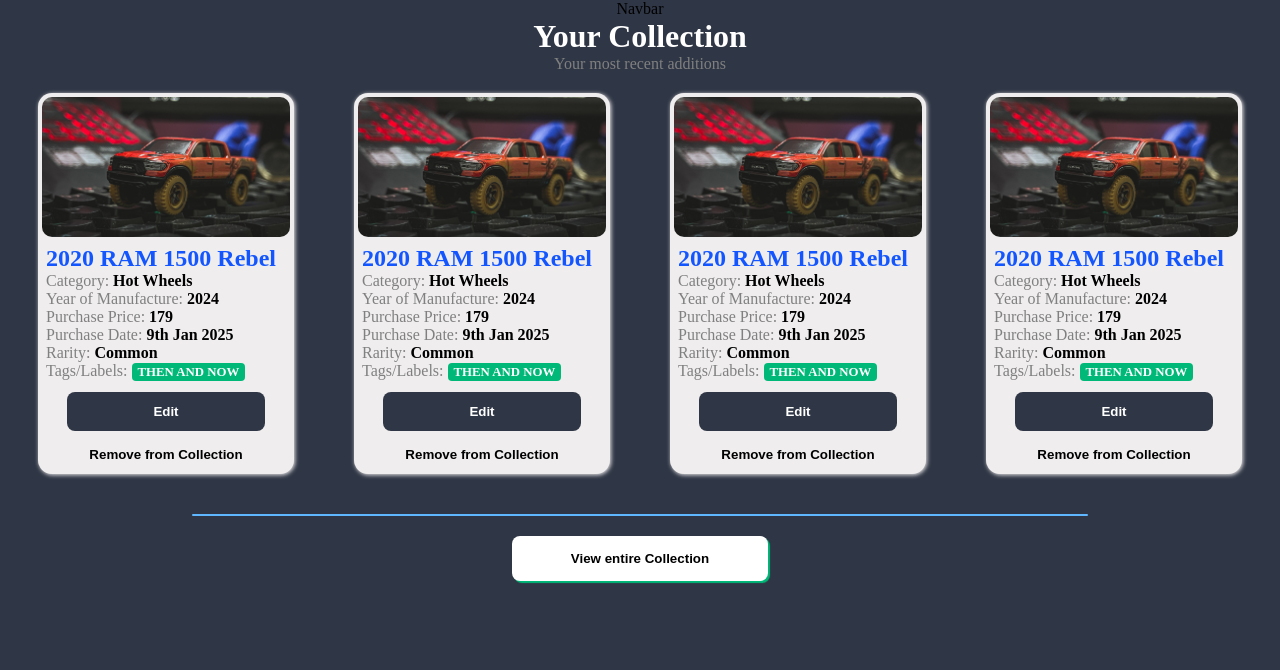
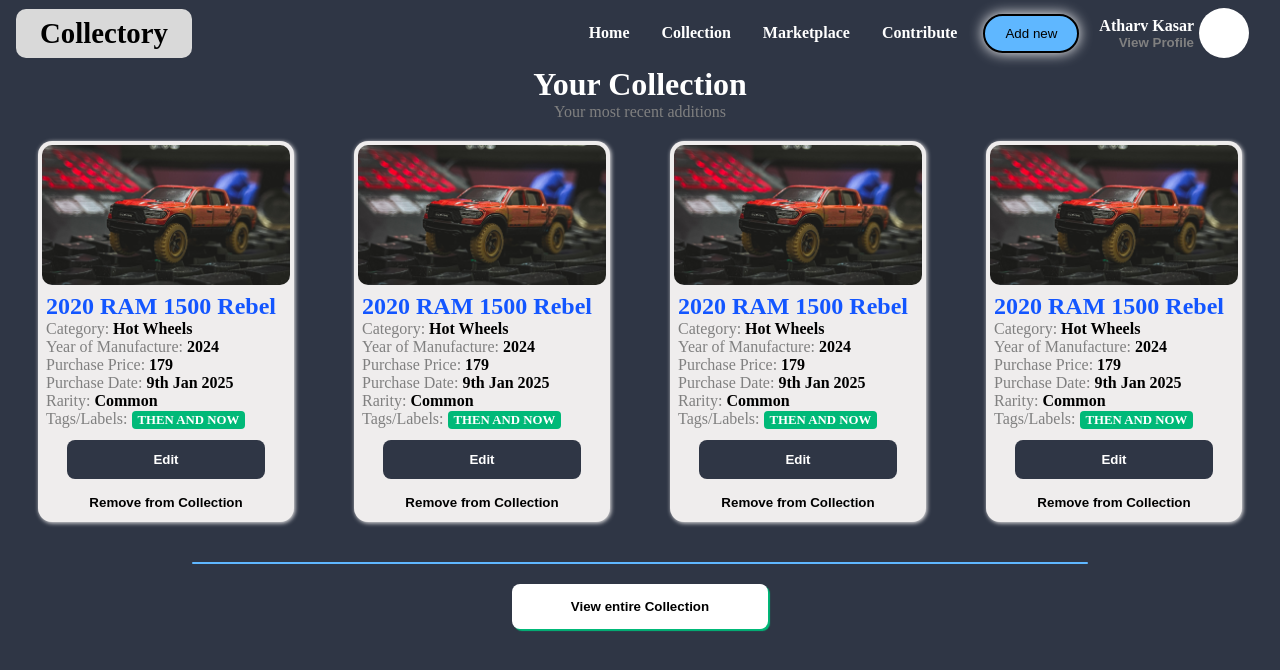
Before and after one commit to AtharvKasar04/Collector-Organizer, a React (Vite) app in the folder client/: page /recent-collections in a window 1280 px wide. Shown: the top 670 px of the page. Built offline with nearby package versions, Linux system fonts and the light colour scheme.

Commit message:
added navbar

```diff
--- /dev/null
+++ b/client/src/assets/styles/Navbar.css
@@ -0,0 +1,90 @@
+*{
+    box-sizing: border-box;
+    margin: 0;
+    padding: 0;
+}
+
+.navbar{
+    /* border: 2px solid red; */
+    padding: 8px 16px;
+    display: flex;
+    justify-content: space-between;
+    align-items: center;
+}
+
+.navbarLeft{
+    display: flex;
+}
+
+.navbarRight{
+    display: flex;
+}
+
+.logoDiv > h2{
+    font-size: 1.8rem;
+    background-color: #D9D9D9;
+    padding: 8px 24px;
+    border-radius: 10px;
+}
+
+.navLinks{
+    display: flex;
+    /* border: 2px solid white; */
+    justify-content: center;
+    align-items: center;
+}
+
+.nav-link{
+    text-decoration: none;
+    color: white;
+    font-weight: 600;
+    margin: 0px 16px;
+}
+
+.addNewButton{
+    padding: 10px 20px;
+    cursor: pointer;
+    border-radius: 30px;
+    outline: none;
+    border: 2px solid black;
+    background-color: #5FB7FF;
+    margin: 0px 10px;
+    box-shadow: 0px 0px 14px white;
+    align-self: center;
+}
+
+.profile{
+    /* border: 2px solid red; */
+    display: flex;
+    align-items: center;
+    margin: 0px 10px;
+}
+
+.text{
+    display: flex;
+    flex-direction: column;
+    align-items: flex-end;
+    text-align: right;
+}
+
+.text > h5{
+    color: white;
+    font-size: 1rem;
+}
+
+.text > button{
+    background: none;
+    outline: none;
+    border: none;
+    color: gray;
+    font-weight: 600;
+    text-align: right;
+}
+
+.profileIcon{
+    width: 50px;
+    height: 50px;
+    background-color: white;
+    border-radius: 50%;
+    margin: 0px 5px;
+}
--- /dev/null
+++ b/client/src/components/Navbar.jsx
@@ -0,0 +1,42 @@
+import React, { useState } from 'react'
+import { Link } from 'react-router-dom'
+import "../assets/styles/Navbar.css"
+
+function Navbar() {
+
+    const [menuOpen, setMenuOpen] = useState(false);
+
+    return (
+        <div className='navbar'>
+            <div className="navbarLeft">
+                <div className="logoDiv">
+                    <h2 className="logo">Collectory</h2>
+                </div>
+            </div>
+
+            <div className="navbarRight">
+
+                <div className="navLinks">
+                    <Link to='/recent-collections' className='nav-link'>Home</Link>
+                    <Link to='/recent-collections' className='nav-link'>Collection</Link>
+                    <Link to='/recent-collections' className='nav-link'>Marketplace</Link>
+                    <Link to='/recent-collections' className='nav-link'>Contribute</Link>
+                </div>
+
+                <button className='addNewButton'>Add new</button>
+
+                <div className="profile">
+                    <div className="text">
+                        <h5>Atharv Kasar</h5>
+                        <button>View Profile</button>
+                    </div>
+                    <div className="profileIcon">
+
+                    </div>
+                </div>
+            </div>
+        </div>
+    )
+}
+
+export default Navbar
--- a/client/src/components/RecentCollections.jsx
+++ b/client/src/components/RecentCollections.jsx
@@ -1,11 +1,12 @@
 import React from 'react'
 import ItemCard from './ItemCard'
 import "../assets/styles/RecentCollections.css"
+import Navbar from './Navbar'
 
 function RecentCollections() {
     return (
         <div className="recentCollectionsContainer">
-            Navbar
+            <Navbar />
             <div className="yourCollection">
                 <h2 className='yourCollectionHeading'>Your Collection</h2>
                 <h5 className='yourCollectionSubHeading'>Your most recent additions</h5>
```
